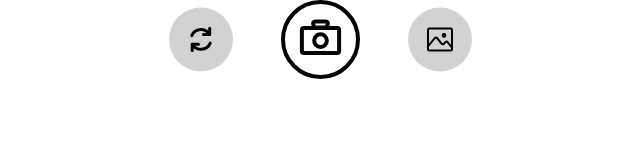
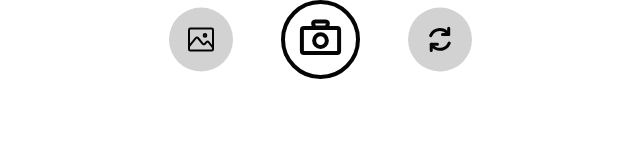
Before and after one commit to Pho86/ShareFood, a Next.js app: page /camera in a window 1280 px wide. Shown: the top 160 px of the page, without its empty margins (320-960 px from the left). Built offline with nearby package versions, Linux system fonts and the light colour scheme.

Commit message:
minor fix on camera icons

```diff
--- a/comps/CameraIcons.js
+++ b/comps/CameraIcons.js
@@ -9,14 +9,16 @@ gap: 3em;
 const Btn = styled.img`
 `
 export default function CameraBtn({
-    img = "/icons/camerabtn.svg"
+    cam = "/icons/camerabtn.svg",
+    pho = "/icons/photos_icon.svg",
+    flip = "/icons/flip_icon.svg"
 }) {
     const r = useRouter();
     const { image } = r.query;
 
     return <CameraCont>
-    <Btn src="/icons/flip_icon.svg"></Btn>
-    <Btn src={img}></Btn>
-    <Btn src="/icons/photos_icon.svg"></Btn>
+    <Btn src={pho}></Btn>
+    <Btn src={cam}></Btn>
+    <Btn src={flip}></Btn>
     </CameraCont>
 }
```
